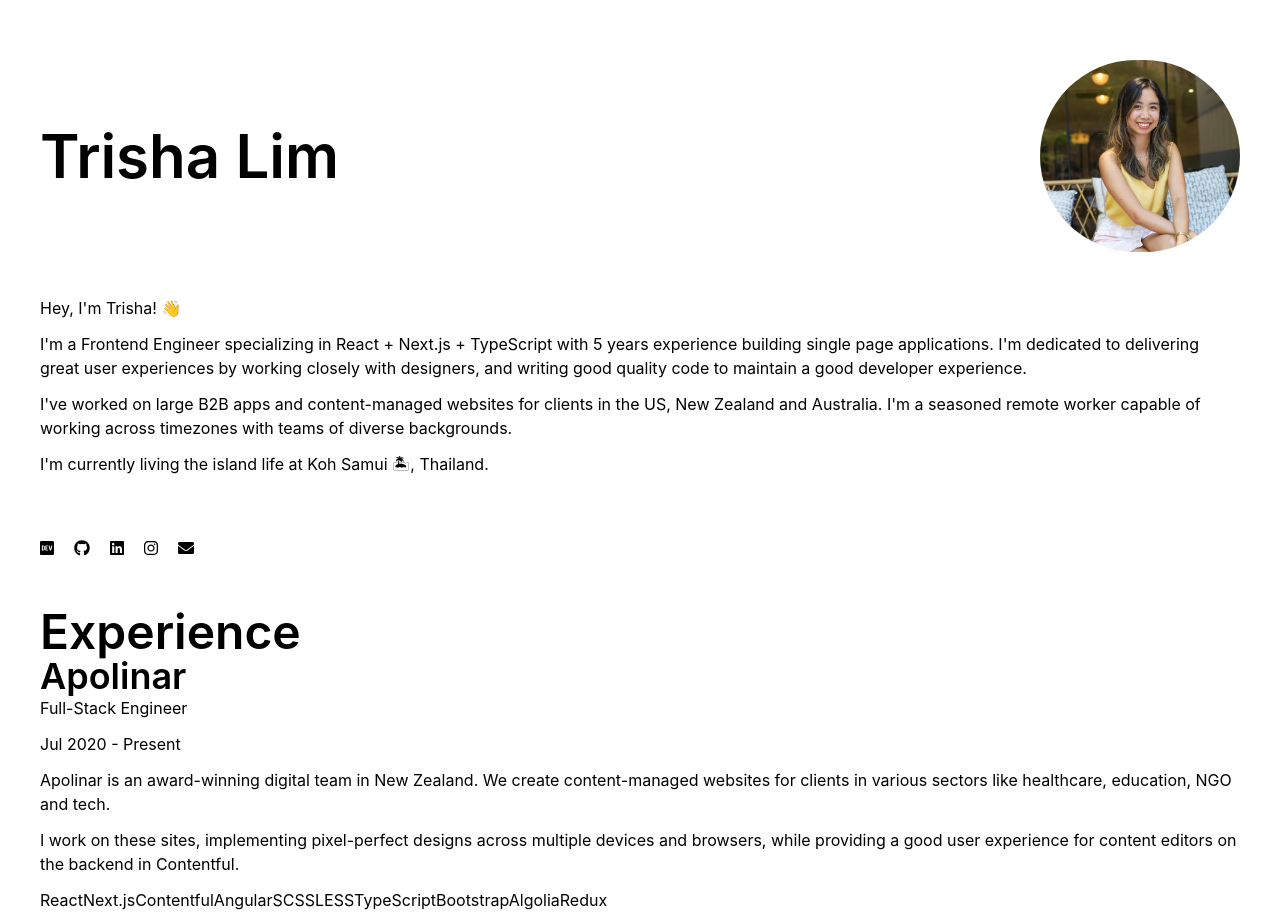
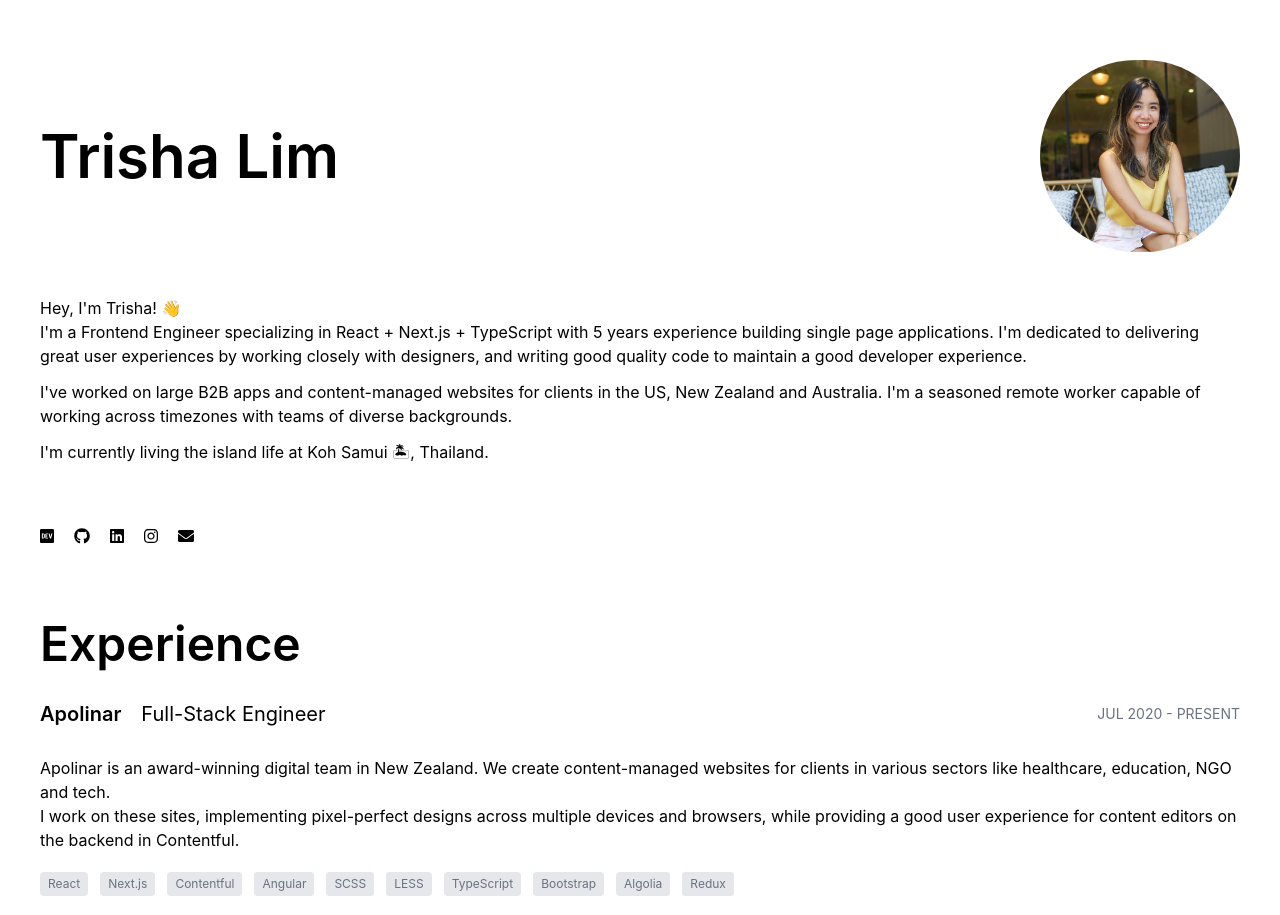
Before and after one commit to el-pol/nextjs-trishalim, a Next.js app: page / in a window 1280 px wide. Shown: the top 915 px of the page. Built offline with nearby package versions, Linux system fonts and the light colour scheme.

Commit message:
Experiences styling

```diff
--- a/components/Experience.tsx
+++ b/components/Experience.tsx
@@ -17,30 +17,30 @@ export const Experience = (props: {
   } = props.content;
 
   return (
-    <div className="experience">
-      <div className="experience__headline">
-        <div className="experience__headline-title">
-          <h3>
+    <div className="mb-10">
+      <div className="md:flex flex-wrap items-center justify-between">
+        <div className="flex my-2">
+          <h3 className="text-xl mr-5">
             <Link href={link}>
               <a href={link} target="_blank" rel="nofollow noreferrer">
                 {company}
               </a>
             </Link>
           </h3>
-          <p>{position}</p>
+          <p className="text-xl">{position}</p>
         </div>
-        <p className="experience__date"> {dateStart} - {dateEnd}</p>
+        <p className="uppercase text-gray-500 text-sm my-2">{dateStart} - {dateEnd}</p>
       </div>
-
+      <p className="my-5">
+        {description}
+      </p>
       <div>
-        {description}
-      </div>
-
-      <div className="experience__skills">
+      <div className="mt-3 flex flex-wrap">
         {
           skills.map((s) => <Skill key={s.name} content={s} />)
         }
       </div>
+      </div>
     </div>
   )
 }
--- a/components/Skill.tsx
+++ b/components/Skill.tsx
@@ -9,7 +9,7 @@ export const Skill = (props: {
   } = props.content;
 
   return (
-    <span className="skill">
+    <span className="bg-gray-200 py-1 px-2 mb-3 mr-3 text-xs text-gray-500 rounded">
       {name}
     </span>
   )
--- a/pages/index.tsx
+++ b/pages/index.tsx
@@ -231,20 +231,20 @@ const Home: NextPage = () => {
           Hey, I&apos;m Trisha! 👋
         </p>
 
-        <p>
+        <p className="mb-3">
           I&apos;m a Frontend Engineer specializing in React + Next.js + TypeScript with
           5 years experience building single page applications.
           I&apos;m dedicated to delivering great user experiences by working closely with
           designers, and writing good quality code to maintain a good developer experience.
         </p>
 
-        <p>
+        <p className="mb-3">
           I&apos;ve worked on large B2B apps and content-managed websites for clients in the US,
           New Zealand and Australia. I&apos;m a seasoned remote worker capable of working across timezones
           with teams of diverse backgrounds.
         </p>
 
-        <p>
+        <p className="mb-3">
           I&apos;m currently living the island life at Koh Samui 🏝, Thailand.
         </p>
 
@@ -255,8 +255,10 @@ const Home: NextPage = () => {
 
         <br />
         <br />
+        <br />
 
         <h2>Experience</h2>
+        <br />
         <div>
         {
           experiences.map((e) => (
--- a/styles/globals.css
+++ b/styles/globals.css
@@ -28,9 +28,6 @@
     @apply text-xl;
     @apply font-semibold;
   }
-  p {
-    @apply mb-3;
-  }
 }
 
 html,
```
